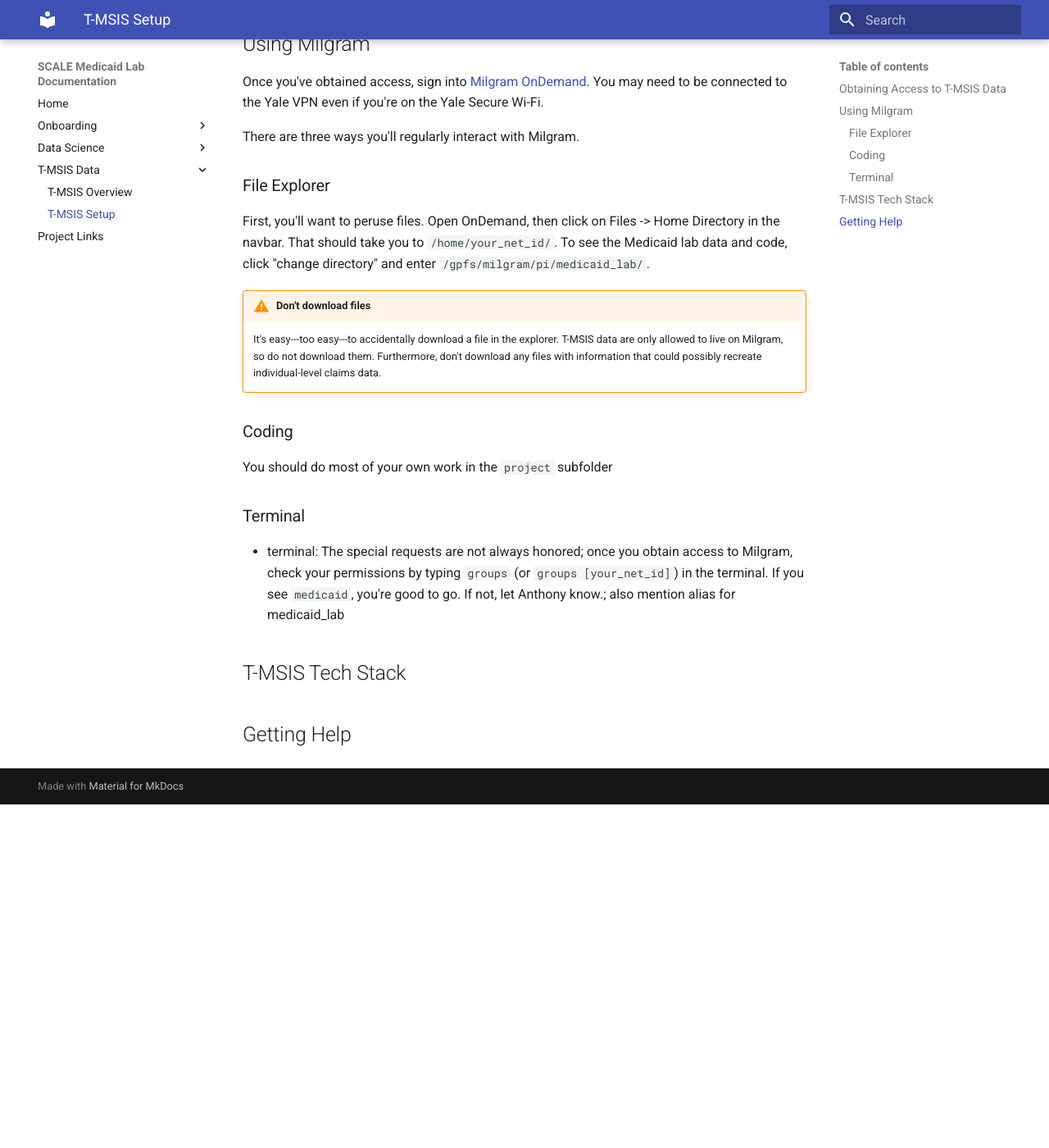
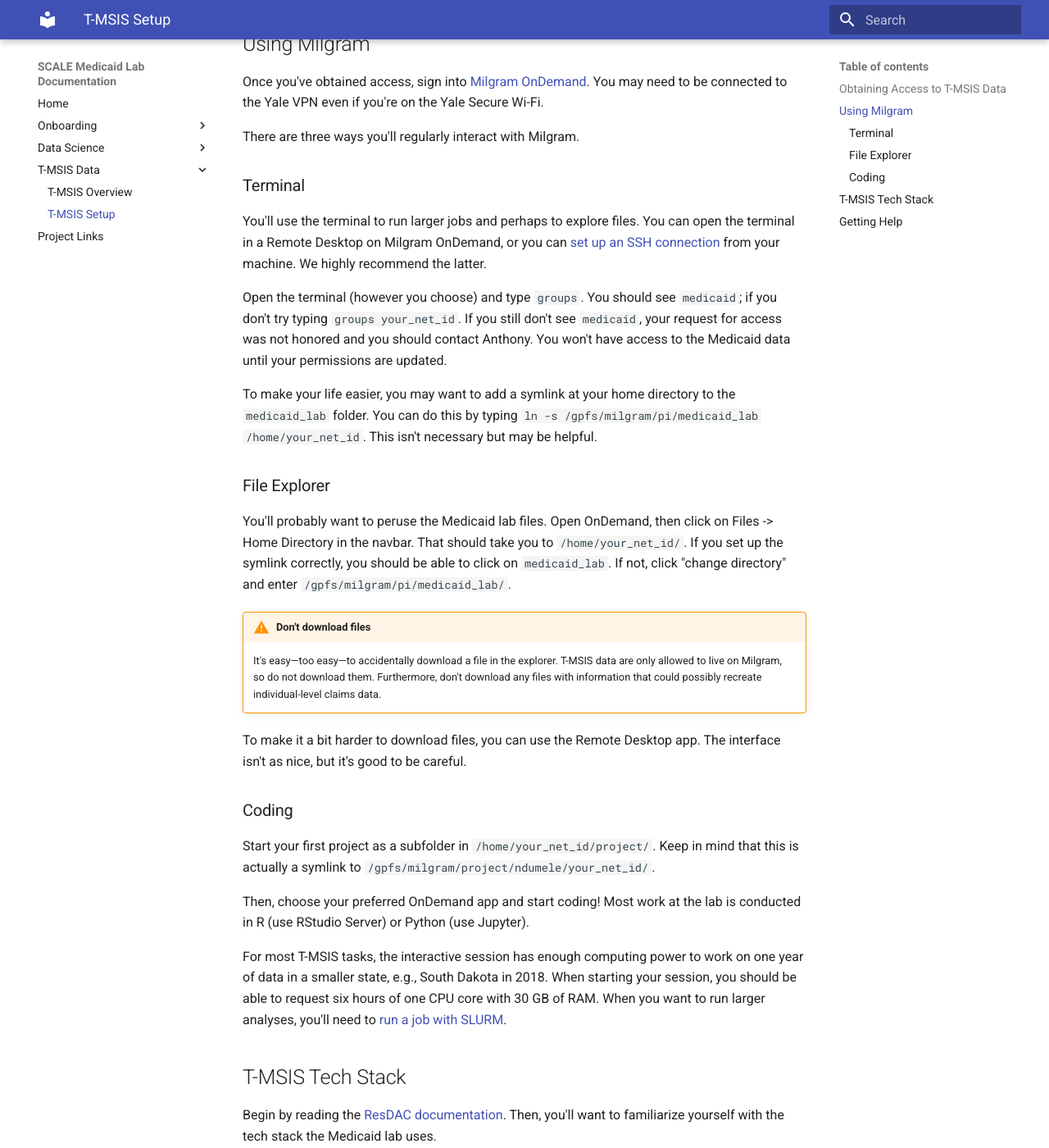
Before and after one commit to Yale-Medicaid/Documentation, an MkDocs documentation site: the page built from docs/tmsis/tmsis_getting_started.md, in a window 1280 px wide and 1400 px high, scrolled down 563 px. Shown: the whole window at 82% size. Built offline with MkDocs 1.6.1 and Material for MkDocs 9.7.7, drawn with Linux system fonts in a browser that asks for light colours; before the commit the page ends 1544 px from its top, so only the background shows below that; some of the changed text lies outside the part shown.

Commit message:
lots of links and such

```diff
--- a/docs/tmsis/tmsis_getting_started.md
+++ b/docs/tmsis/tmsis_getting_started.md
@@ -17,23 +17,43 @@
 
 There are three ways you'll regularly interact with Milgram.
 
+### Terminal
+
+You'll use the terminal to run larger jobs and perhaps to explore files. You can open the terminal in a Remote Desktop on Milgram OnDemand, or you can [set up an SSH connection](https://docs.ycrc.yale.edu/clusters-at-yale/access/ssh/) from your machine. We highly recommend the latter.
+
+Open the terminal (however you choose) and type `groups`. You should see `medicaid`; if you don't try typing `groups your_net_id`. If you still don't see `medicaid`, your request for access was not honored and you should contact Anthony. You won't have access to the Medicaid data until your permissions are updated.
+
+To make your life easier, you may want to add a symlink at your home directory to the `medicaid_lab` folder. You can do this by typing `ln -s /gpfs/milgram/pi/medicaid_lab /home/your_net_id`. This isn't necessary but may be helpful.
+
 ### File Explorer
 
-First, you'll want to peruse files. Open OnDemand, then click on Files -> Home Directory in the navbar. That should take you to `/home/your_net_id/`. To see the Medicaid lab data and code, click "change directory" and enter `/gpfs/milgram/pi/medicaid_lab/`.
+You'll probably want to peruse the Medicaid lab files. Open OnDemand, then click on Files -> Home Directory in the navbar. That should take you to `/home/your_net_id/`. If you set up the symlink correctly, you should be able to click on `medicaid_lab`. If not, click "change directory" and enter `/gpfs/milgram/pi/medicaid_lab/`.
 
 !!! warning "Don't download files"
 
-    It's easy---too easy---to accidentally download a file in the explorer. T-MSIS data are only allowed to live on Milgram, so do not download them. Furthermore, don't download any files with information that could possibly recreate individual-level claims data.
+    It's easy—too easy—to accidentally download a file in the explorer. T-MSIS data are only allowed to live on Milgram, so do not download them. Furthermore, don't download any files with information that could possibly recreate individual-level claims data.
 
-
+To make it a bit harder to download files, you can use the Remote Desktop app. The interface isn't as nice, but it's good to be careful.
 
 ### Coding
-You should do most of your own work in the `project` subfolder
 
-### Terminal
+Start your first project as a subfolder in `/home/your_net_id/project/`. Keep in mind that this is actually a symlink to `/gpfs/milgram/project/ndumele/your_net_id/`.
 
-- terminal: The special requests are not always honored; once you obtain access to Milgram, check your permissions by typing `groups` (or `groups [your_net_id]`) in the terminal. If you see `medicaid`, you're good to go. If not, let Anthony know.; also mention alias for medicaid_lab
+Then, choose your preferred OnDemand app and start coding! Most work at the lab is conducted in R (use RStudio Server) or Python (use Jupyter).
+
+For most T-MSIS tasks, the interactive session has enough computing power to work on one year of data in a smaller state, e.g., South Dakota in 2018. When starting your session, you should be able to request six hours of one CPU core with 30 GB of RAM. When you want to run larger analyses, you'll need to [run a job with SLURM](https://docs.ycrc.yale.edu/clusters-at-yale/job-scheduling/).
 
 ## T-MSIS Tech Stack
 
+Begin by reading the [ResDAC documentation](tmsis_medicaid_data.md#resdac-documentation). Then, you'll want to familiarize yourself with the tech stack the Medicaid lab uses.
+
+We store all our data in parquet files. R programmers can use the `arrow` package to connect to these files, and Python programmers can use `pyarrow`.
+
+If you haven't used Arrow or the parquet format before, first read [Hadley Wickham's introduction](https://r4ds.hadley.nz/arrow). The exercises are quite helpful. You may find the following material helpful additional reading:
+
+- [Function reference](https://arrow.apache.org/docs/r/reference/acero.html)
+- [A workshop notebook](https://arrow-user2022.netlify.app/hello-arrow.html)
+- [An online book by Apache](https://arrow.apache.org/cookbook/r/)
+- [The R `arrow` package page](https://arrow.apache.org/docs/r/)
+
 ## Getting Help
```
